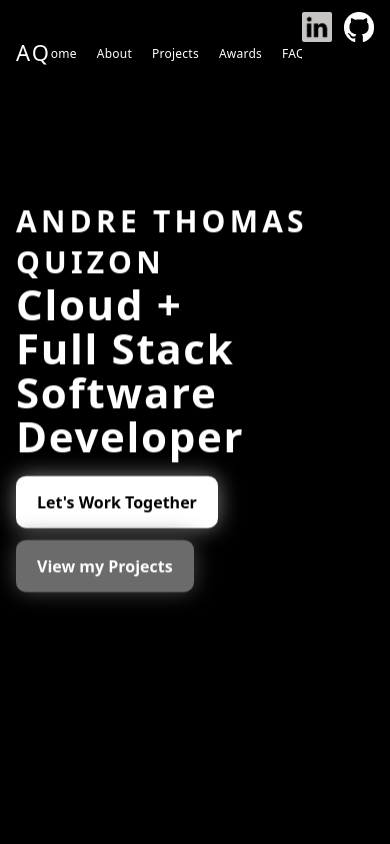
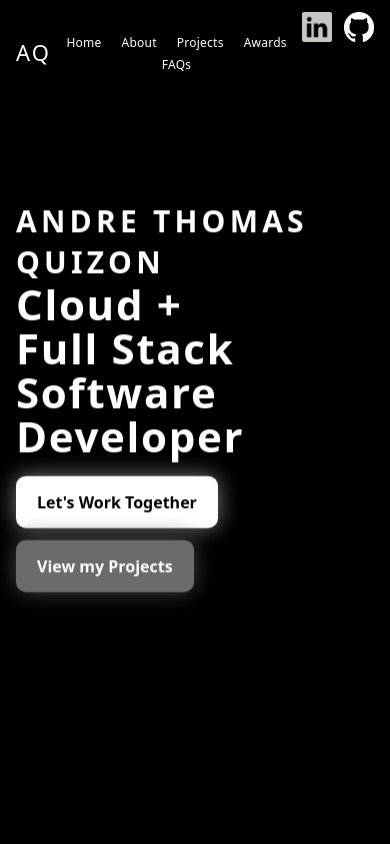
Before and after one commit to AnonymousDre/my-portfolio, a React (Vite) app: page / in a window 390 px wide. Shown: the top 844 px of the page. Built offline with nearby package versions, Linux system fonts and the light colour scheme; a web font is replaced by a local one.

Commit message:
Update index.css

```diff
--- a/src/index.css
+++ b/src/index.css
@@ -667,17 +667,19 @@ body::-webkit-scrollbar {
     flex-direction: row;
     justify-content: center;
     align-items: center;
+    flex-wrap: wrap;
     margin: 0;
     padding: 0;
     flex: 1 1 auto;
     min-width: 0;
-    overflow-x: auto;
+    overflow-x: visible;
   }
 
   .sections a {
     transform: none;
     margin: 0 10px;
     font-size: 12px;
+    white-space: normal;
   }
 
   .socials {
```
